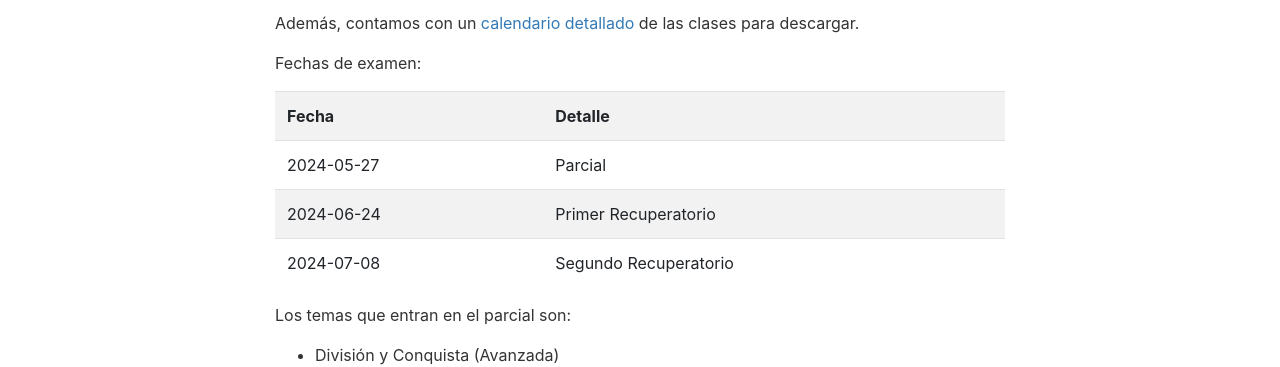
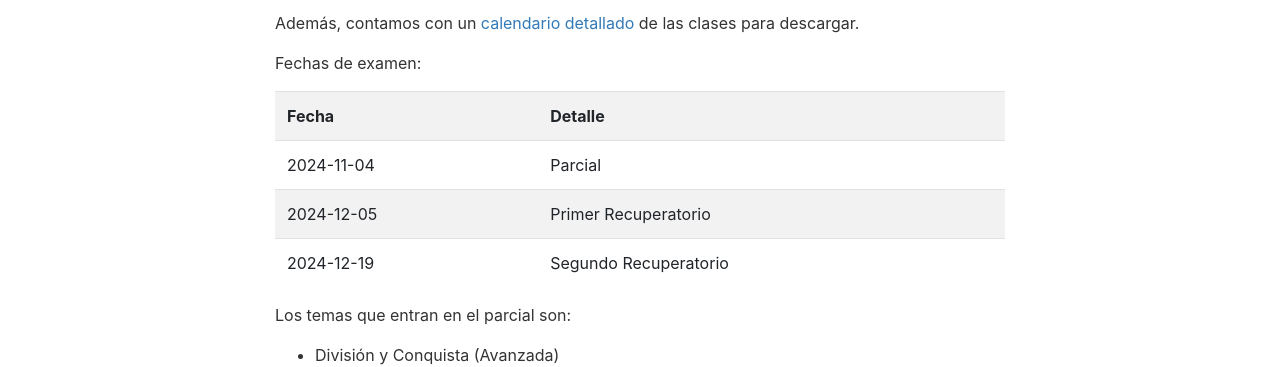
Before and after one commit to algoritmos-rw/tda_bg, a Jekyll site: the page built from calendario.md, in a window 1280 px wide. Shown: the part 176-543 px from the top of the page. Built offline with Jekyll 4.4.1, drawn with Linux system fonts in a browser that asks for light colours; nearby versions of some CDN libraries; our own code applies the rules of GitHub Pages for plain Markdown files.

Commit message:
Update parciales.yml

```diff
--- a/_data/parciales.yml
+++ b/_data/parciales.yml
@@ -1,11 +1,11 @@
 parcial:
   label: Parcial
-  fecha: 2024-05-27
+  fecha: 2024-11-04
 
 recu1:
   label: Primer Recuperatorio
-  fecha: 2024-06-24
+  fecha: 2024-12-05
 
 recu2:
   label: Segundo Recuperatorio
-  fecha: 2024-07-08
+  fecha: 2024-12-19
```
